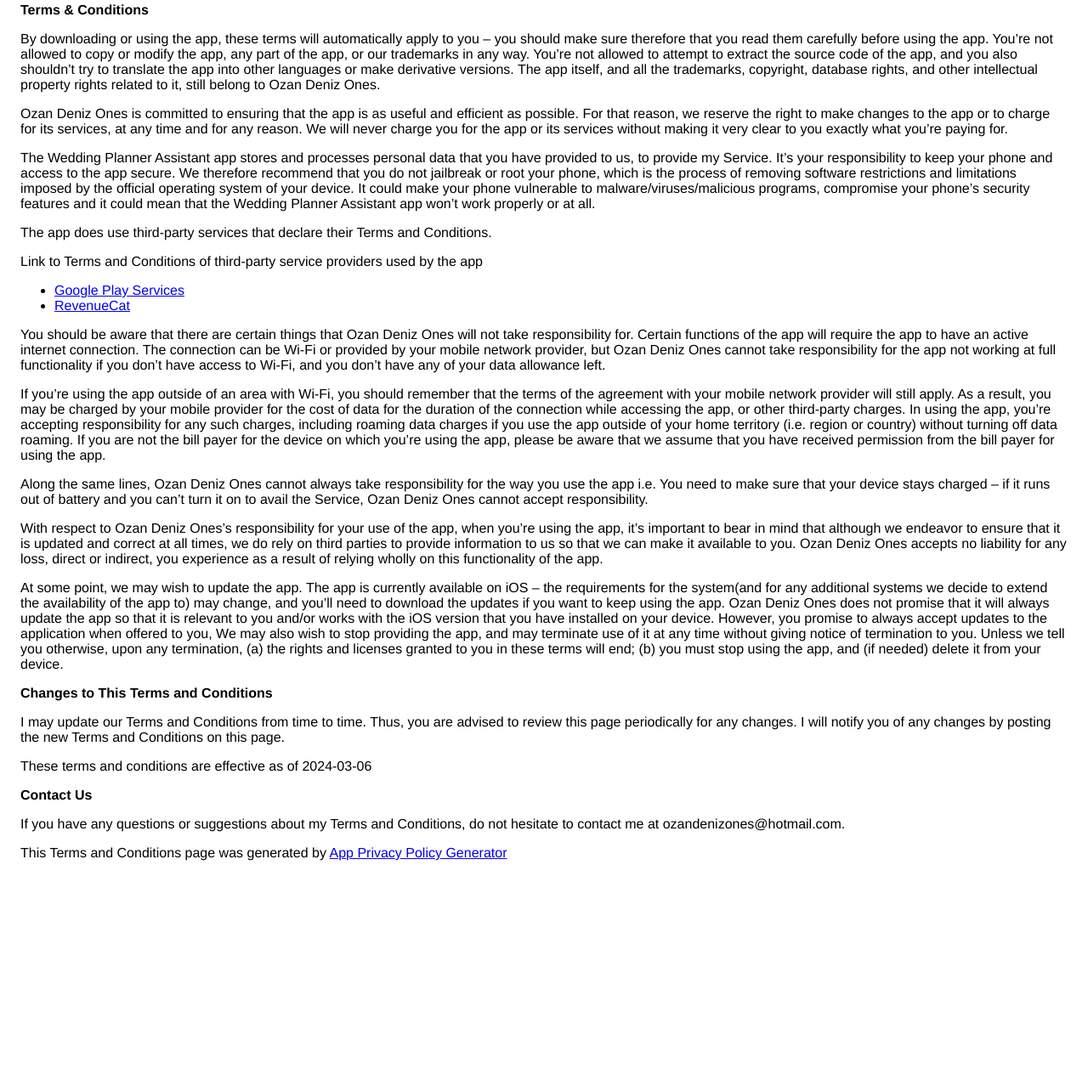
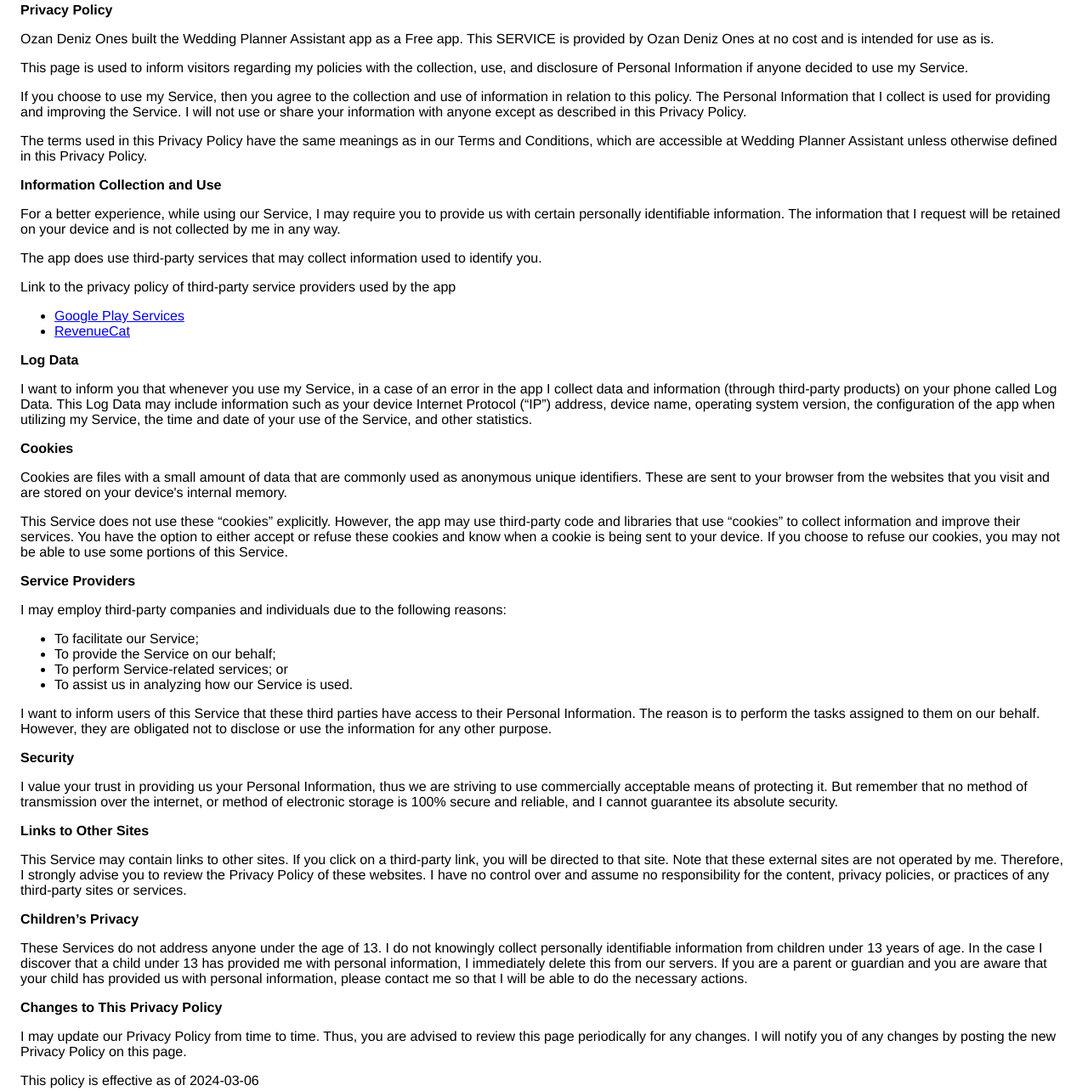
Before and after one commit to ozanones/weddingplannerassistantprivacy, a plain HTML site: page index.html in a window 1280 px wide. Shown: the part 21-1305 px from the top of the page at 85% size. Before the commit the page ends 1074 px from the top, so only its background shows below. Drawn offline with Linux system fonts and the light colour scheme.

Commit message:
Update index.html

```diff
--- a/index.html
+++ b/index.html
@@ -3,111 +3,107 @@
     <head>
       <meta charset='utf-8'>
       <meta name='viewport' content='width=device-width'>
-      <title>Terms &amp; Conditions</title>
+      <title>Privacy Policy</title>
       <style> body { font-family: 'Helvetica Neue', Helvetica, Arial, sans-serif; padding:1em; } </style>
     </head>
     <body>
-    <strong>Terms &amp; Conditions</strong> <p>
-                  By downloading or using the app, these terms will
-                  automatically apply to you – you should make sure therefore
-                  that you read them carefully before using the app. You’re not
-                  allowed to copy or modify the app, any part of the app, or
-                  our trademarks in any way. You’re not allowed to attempt to
-                  extract the source code of the app, and you also shouldn’t try
-                  to translate the app into other languages or make derivative
-                  versions. The app itself, and all the trademarks, copyright,
-                  database rights, and other intellectual property rights related
-                  to it, still belong to Ozan Deniz Ones.
+    <strong>Privacy Policy</strong> <p>
+                  Ozan Deniz Ones built the Wedding Planner Assistant app as
+                  a Free app. This SERVICE is provided by
+                  Ozan Deniz Ones at no cost and is intended for use as
+                  is.
                 </p> <p>
-                  Ozan Deniz Ones is committed to ensuring that the app is
-                  as useful and efficient as possible. For that reason, we
-                  reserve the right to make changes to the app or to charge for
-                  its services, at any time and for any reason. We will never
-                  charge you for the app or its services without making it very
-                  clear to you exactly what you’re paying for.
+                  This page is used to inform visitors regarding my
+                  policies with the collection, use, and disclosure of Personal
+                  Information if anyone decided to use my Service.
                 </p> <p>
-                  The Wedding Planner Assistant app stores and processes personal data that
-                  you have provided to us, to provide my
-                  Service. It’s your responsibility to keep your phone and
-                  access to the app secure. We therefore recommend that you do
-                  not jailbreak or root your phone, which is the process of
-                  removing software restrictions and limitations imposed by the
-                  official operating system of your device. It could make your
-                  phone vulnerable to malware/viruses/malicious programs,
-                  compromise your phone’s security features and it could mean
-                  that the Wedding Planner Assistant app won’t work properly or at all.
+                  If you choose to use my Service, then you agree to
+                  the collection and use of information in relation to this
+                  policy. The Personal Information that I collect is
+                  used for providing and improving the Service. I will not use or share your information with
+                  anyone except as described in this Privacy Policy.
+                </p> <p>
+                  The terms used in this Privacy Policy have the same meanings
+                  as in our Terms and Conditions, which are accessible at
+                  Wedding Planner Assistant unless otherwise defined in this Privacy Policy.
+                </p> <p><strong>Information Collection and Use</strong></p> <p>
+                  For a better experience, while using our Service, I
+                  may require you to provide us with certain personally
+                  identifiable information. The information that
+                  I request will be retained on your device and is not collected by me in any way.
                 </p> <div><p>
-                    The app does use third-party services that declare their
-                    Terms and Conditions.
+                    The app does use third-party services that may collect
+                    information used to identify you.
                   </p> <p>
-                    Link to Terms and Conditions of third-party service
-                    providers used by the app
-                  </p> <ul><li><a href="https://policies.google.com/terms" target="_blank" rel="noopener noreferrer">Google Play Services</a></li><!----><!----><!----><!----><!----><!----><!----><!----><!----><!----><!----><!----><!----><!----><!----><!----><!----><!----><!----><!----><!----><!----><!----><!----><!----><!----><li><a href="https://www.revenuecat.com/terms" target="_blank" rel="noopener noreferrer">RevenueCat</a></li><!----></ul></div> <p>
-                  You should be aware that there are certain things that
-                  Ozan Deniz Ones will not take responsibility for. Certain
-                  functions of the app will require the app to have an active
-                  internet connection. The connection can be Wi-Fi or provided
-                  by your mobile network provider, but Ozan Deniz Ones
-                  cannot take responsibility for the app not working at full
-                  functionality if you don’t have access to Wi-Fi, and you don’t
-                  have any of your data allowance left.
-                </p> <p></p> <p>
-                  If you’re using the app outside of an area with Wi-Fi, you
-                  should remember that the terms of the agreement with your
-                  mobile network provider will still apply. As a result, you may
-                  be charged by your mobile provider for the cost of data for
-                  the duration of the connection while accessing the app, or
-                  other third-party charges. In using the app, you’re accepting
-                  responsibility for any such charges, including roaming data
-                  charges if you use the app outside of your home territory
-                  (i.e. region or country) without turning off data roaming. If
-                  you are not the bill payer for the device on which you’re
-                  using the app, please be aware that we assume that you have
-                  received permission from the bill payer for using the app.
+                    Link to the privacy policy of third-party service providers used
+                    by the app
+                  </p> <ul><li><a href="https://www.google.com/policies/privacy/" target="_blank" rel="noopener noreferrer">Google Play Services</a></li><!----><!----><!----><!----><!----><!----><!----><!----><!----><!----><!----><!----><!----><!----><!----><!----><!----><!----><!----><!----><!----><!----><!----><!----><!----><!----><li><a href="https://www.revenuecat.com/privacy" target="_blank" rel="noopener noreferrer">RevenueCat</a></li><!----></ul></div> <p><strong>Log Data</strong></p> <p>
+                  I want to inform you that whenever you
+                  use my Service, in a case of an error in the app
+                  I collect data and information (through third-party
+                  products) on your phone called Log Data. This Log Data may
+                  include information such as your device Internet Protocol
+                  (“IP”) address, device name, operating system version, the
+                  configuration of the app when utilizing my Service,
+                  the time and date of your use of the Service, and other
+                  statistics.
+                </p> <p><strong>Cookies</strong></p> <p>
+                  Cookies are files with a small amount of data that are
+                  commonly used as anonymous unique identifiers. These are sent
+                  to your browser from the websites that you visit and are
+                  stored on your device's internal memory.
                 </p> <p>
-                  Along the same lines, Ozan Deniz Ones cannot always take
-                  responsibility for the way you use the app i.e. You need to
-                  make sure that your device stays charged – if it runs out of
-                  battery and you can’t turn it on to avail the Service,
-                  Ozan Deniz Ones cannot accept responsibility.
-                </p> <p>
-                  With respect to Ozan Deniz Ones’s responsibility for your
-                  use of the app, when you’re using the app, it’s important to
-                  bear in mind that although we endeavor to ensure that it is
-                  updated and correct at all times, we do rely on third parties
-                  to provide information to us so that we can make it available
-                  to you. Ozan Deniz Ones accepts no liability for any
-                  loss, direct or indirect, you experience as a result of
-                  relying wholly on this functionality of the app.
-                </p> <p>
-                  At some point, we may wish to update the app. The app is
-                  currently available on iOS – the requirements for the
-                  system(and for any additional systems we
-                  decide to extend the availability of the app to) may change,
-                  and you’ll need to download the updates if you want to keep
-                  using the app. Ozan Deniz Ones does not promise that it
-                  will always update the app so that it is relevant to you
-                  and/or works with the iOS version that you have
-                  installed on your device. However, you promise to always
-                  accept updates to the application when offered to you, We may
-                  also wish to stop providing the app, and may terminate use of
-                  it at any time without giving notice of termination to you.
-                  Unless we tell you otherwise, upon any termination, (a) the
-                  rights and licenses granted to you in these terms will end;
-                  (b) you must stop using the app, and (if needed) delete it
-                  from your device.
-                </p> <p><strong>Changes to This Terms and Conditions</strong></p> <p>
-                  I may update our Terms and Conditions
-                  from time to time. Thus, you are advised to review this page
+                  This Service does not use these “cookies” explicitly. However,
+                  the app may use third-party code and libraries that use
+                  “cookies” to collect information and improve their services.
+                  You have the option to either accept or refuse these cookies
+                  and know when a cookie is being sent to your device. If you
+                  choose to refuse our cookies, you may not be able to use some
+                  portions of this Service.
+                </p> <p><strong>Service Providers</strong></p> <p>
+                  I may employ third-party companies and
+                  individuals due to the following reasons:
+                </p> <ul><li>To facilitate our Service;</li> <li>To provide the Service on our behalf;</li> <li>To perform Service-related services; or</li> <li>To assist us in analyzing how our Service is used.</li></ul> <p>
+                  I want to inform users of this Service
+                  that these third parties have access to their Personal
+                  Information. The reason is to perform the tasks assigned to
+                  them on our behalf. However, they are obligated not to
+                  disclose or use the information for any other purpose.
+                </p> <p><strong>Security</strong></p> <p>
+                  I value your trust in providing us your
+                  Personal Information, thus we are striving to use commercially
+                  acceptable means of protecting it. But remember that no method
+                  of transmission over the internet, or method of electronic
+                  storage is 100% secure and reliable, and I cannot
+                  guarantee its absolute security.
+                </p> <p><strong>Links to Other Sites</strong></p> <p>
+                  This Service may contain links to other sites. If you click on
+                  a third-party link, you will be directed to that site. Note
+                  that these external sites are not operated by me.
+                  Therefore, I strongly advise you to review the
+                  Privacy Policy of these websites. I have
+                  no control over and assume no responsibility for the content,
+                  privacy policies, or practices of any third-party sites or
+                  services.
+                </p> <p><strong>Children’s Privacy</strong></p> <div><p>
+                    These Services do not address anyone under the age of 13.
+                    I do not knowingly collect personally
+                    identifiable information from children under 13 years of age. In the case
+                    I discover that a child under 13 has provided
+                    me with personal information, I immediately
+                    delete this from our servers. If you are a parent or guardian
+                    and you are aware that your child has provided us with
+                    personal information, please contact me so that
+                    I will be able to do the necessary actions.
+                  </p></div> <!----> <p><strong>Changes to This Privacy Policy</strong></p> <p>
+                  I may update our Privacy Policy from
+                  time to time. Thus, you are advised to review this page
                   periodically for any changes. I will
-                  notify you of any changes by posting the new Terms and
-                  Conditions on this page.
-                </p> <p>
-                  These terms and conditions are effective as of 2024-03-06
-                </p> <p><strong>Contact Us</strong></p> <p>
+                  notify you of any changes by posting the new Privacy Policy on
+                  this page.
+                </p> <p>This policy is effective as of 2024-03-06</p> <p><strong>Contact Us</strong></p> <p>
                   If you have any questions or suggestions about my
-                  Terms and Conditions, do not hesitate to contact me
-                  at ozandenizones@hotmail.com.
-                </p> <p>This Terms and Conditions page was generated by <a href="https://app-privacy-policy-generator.nisrulz.com/" target="_blank" rel="noopener noreferrer">App Privacy Policy Generator</a></p>
+                  Privacy Policy, do not hesitate to contact me at ozandenizones@hotmail.com.
+                </p> <p>This privacy policy page was created at <a href="https://privacypolicytemplate.net" target="_blank" rel="noopener noreferrer">privacypolicytemplate.net </a>and modified/generated by <a href="https://app-privacy-policy-generator.nisrulz.com/" target="_blank" rel="noopener noreferrer">App Privacy Policy Generator</a></p>
     </body>
     </html>
```
